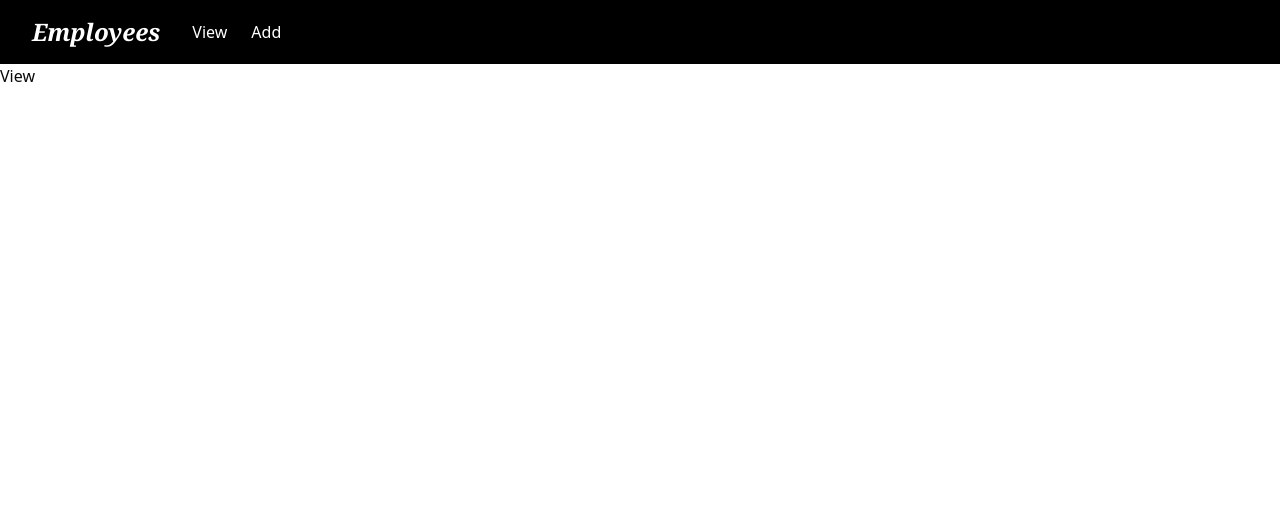
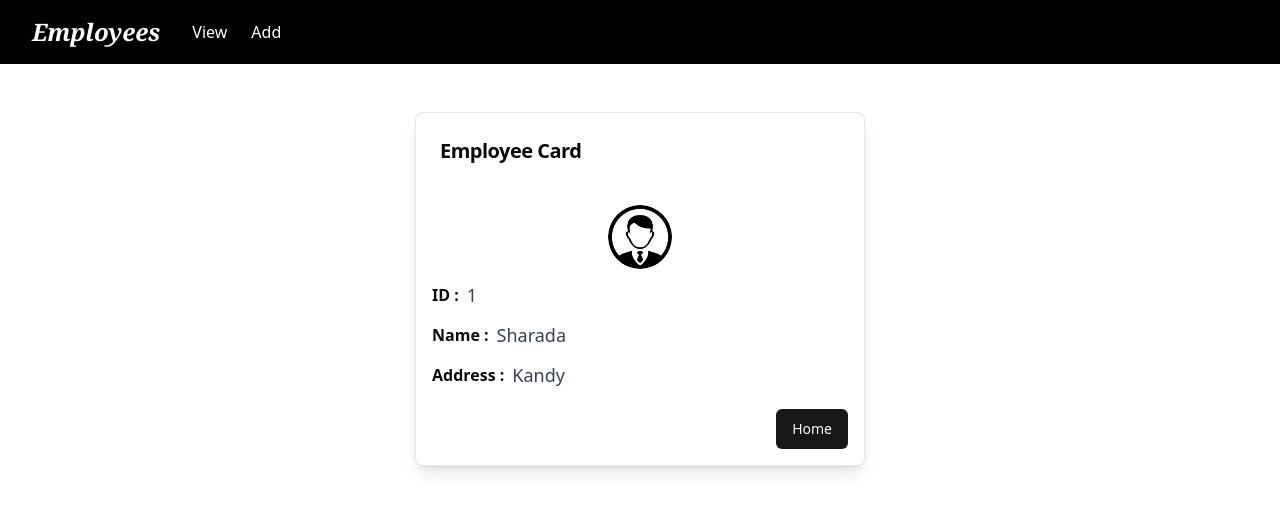
Before and after one commit to sharada0417/Employee_System, a React (Vite) app in the folder Frontend/: page /view in a window 1280 px wide. Shown: the top 512 px of the page. Built offline with nearby package versions, Linux system fonts and the light colour scheme.

Commit message:
Complete View page

```diff
--- a/Frontend/src/pages/View.page.jsx
+++ b/Frontend/src/pages/View.page.jsx
@@ -1,9 +1,42 @@
-import React from 'react'
+import React from 'react';
+import { Card, CardContent, CardHeader, CardTitle } from "@/components/ui/card";
+import profileImage from '@/assets/profile.png';
+import { Button } from '@/components/ui/button';
 
 const View = () => {
   return (
-    <div>View</div>
-  )
+    <div className="flex justify-center items-center pt-12">
+      <Card className="w-full sm:w-[450px] rounded-lg shadow-lg">
+        <CardHeader>
+          <CardTitle className="text-xl font-semibold">Employee Card</CardTitle>
+        </CardHeader>
+        <CardContent className="space-y-3 p-4"> {/* Even padding on all sides */}
+          <div className="flex justify-center mb-2">
+            <img
+              src={profileImage}
+              alt="Profile"
+              className="w-16 h-16 rounded-full"
+            />
+          </div>
+          <div className="flex items-center">
+            <h2 className="font-semibold text-base mr-2">ID :</h2>
+            <p className="text-gray-700 text-lg">1</p>
+          </div>
+          <div className="flex items-center">
+            <h2 className="font-semibold text-base mr-2">Name :</h2>
+            <p className="text-gray-700 text-lg">Sharada</p>
+          </div>
+          <div className="flex items-center">
+            <h2 className="font-semibold text-base mr-2">Address :</h2>
+            <p className="text-gray-700 text-lg">Kandy</p>
+          </div>
+          <div className="flex justify-end pt-2"> {/* Button aligned right */}
+            <Button>Home</Button>
+          </div>
+        </CardContent>
+      </Card>
+    </div>
+  );
 }
 
-export default View
+export default View;
```
Also changed, not shown: Frontend/src/assets/profile.png (added).
